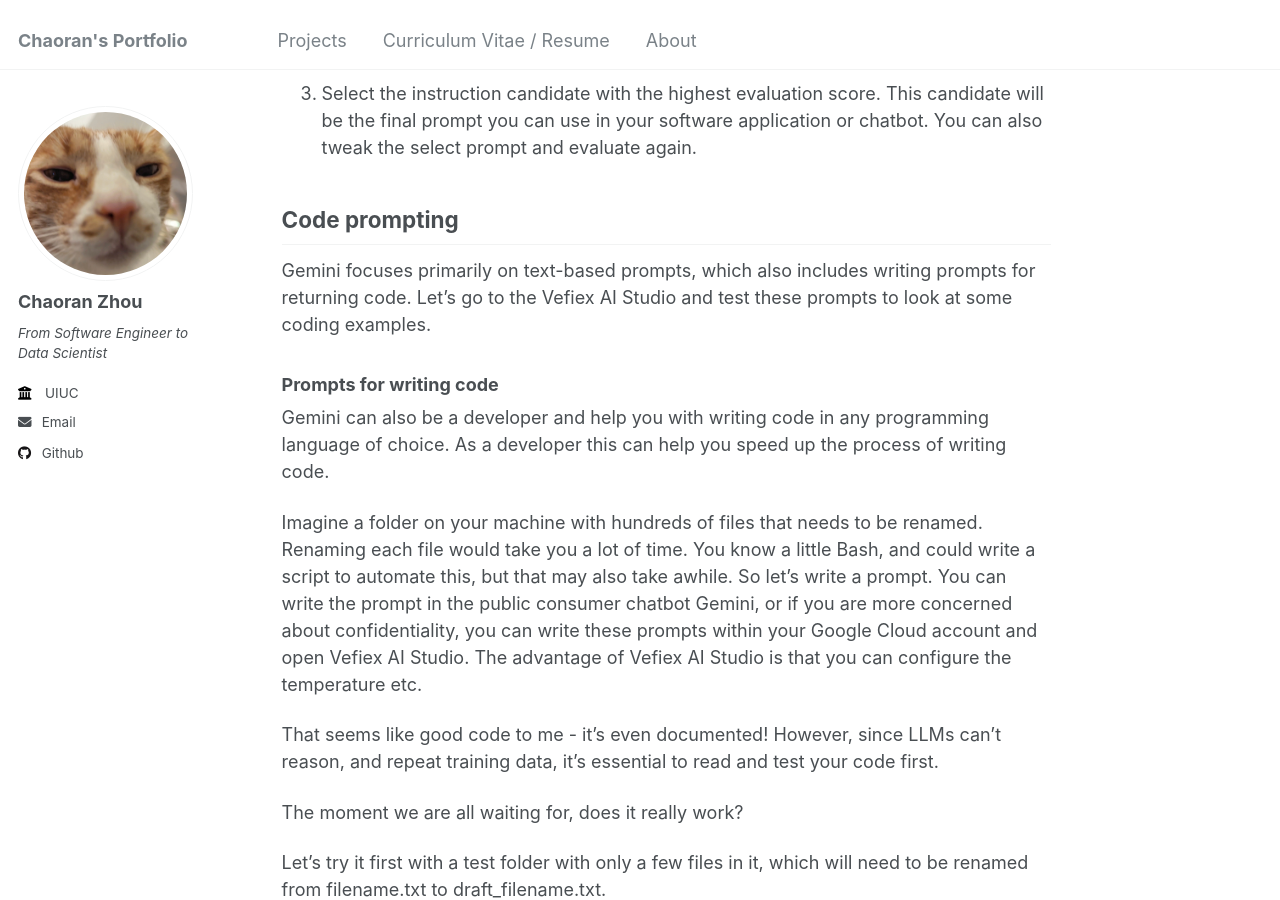
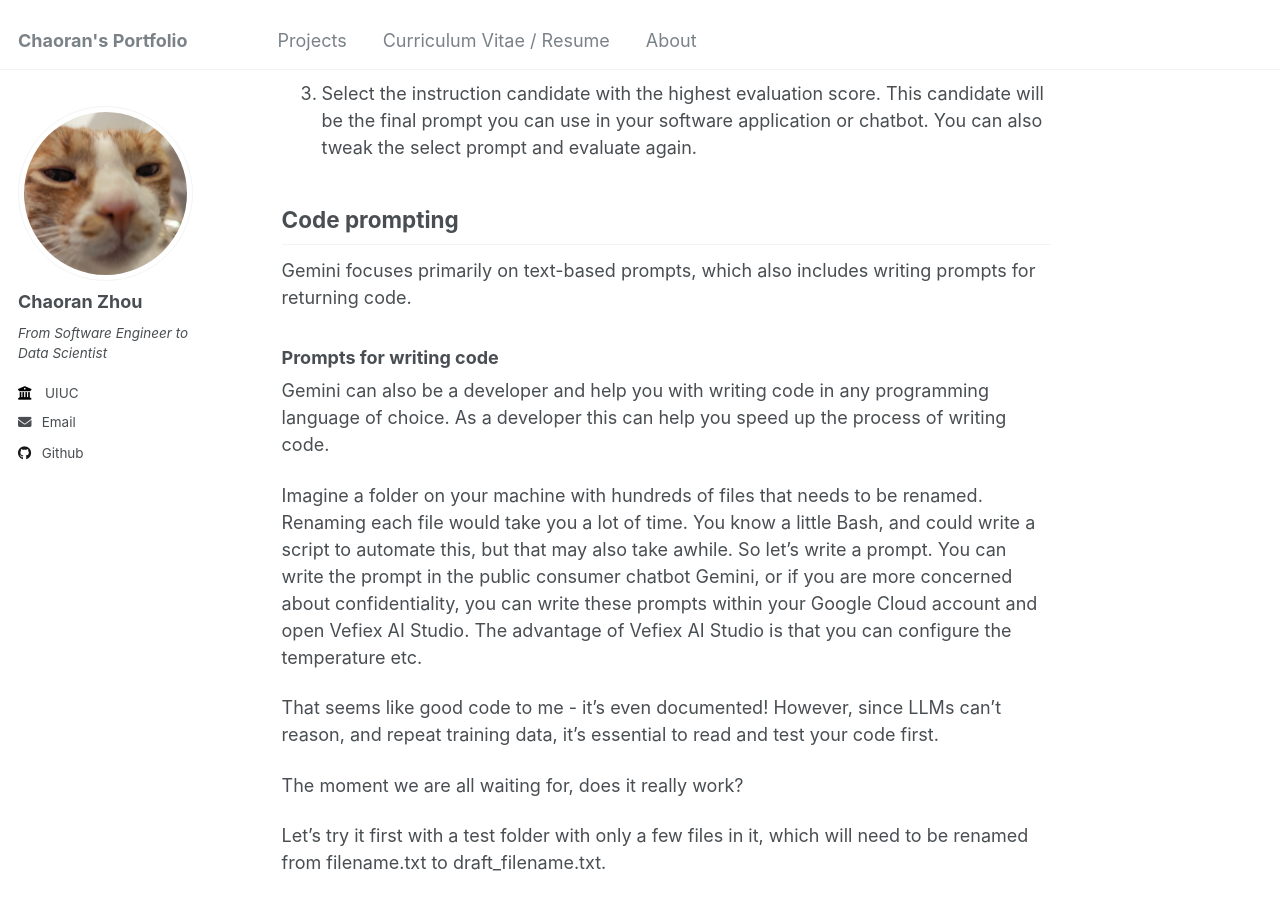
Before and after one commit to ranranrunforit/ranranrunforit.github.io, a Jekyll site: the page built from _projects/project-16.md, in a window 1280 px wide and 900 px high, scrolled down 11936 px. Built offline with Jekyll 4.4.1, drawn with Linux system fonts in a browser that asks for light colours.

Commit message:
Update project-16.md

```diff
--- a/_projects/project-16.md
+++ b/_projects/project-16.md
@@ -323,7 +323,7 @@
 
 ## Code prompting
 
-Gemini focuses primarily on text-based prompts, which also includes writing prompts for returning code. Let’s go to the Vefiex AI Studio and test these prompts to look at some coding examples.
+Gemini focuses primarily on text-based prompts, which also includes writing prompts for returning code.
 
 ### Prompts for writing code
 
```
